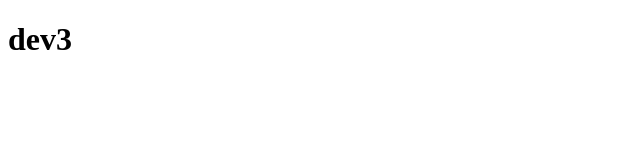
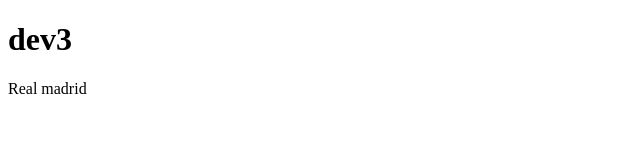
Before and after one commit to eduzuniga/edu, a plain HTML site: page index.html in a window 1280 px wide. Shown: the whole page, without its empty margins (0-640 px from the left). Drawn offline with Linux system fonts and the light colour scheme.

Commit message:
devindex

```diff
--- a/index.html
+++ b/index.html
@@ -8,5 +8,6 @@
 </head>
 <body>
     <h1>dev3</h1>
+    <p> Real madrid </p>
 </body>
 </html>
```
